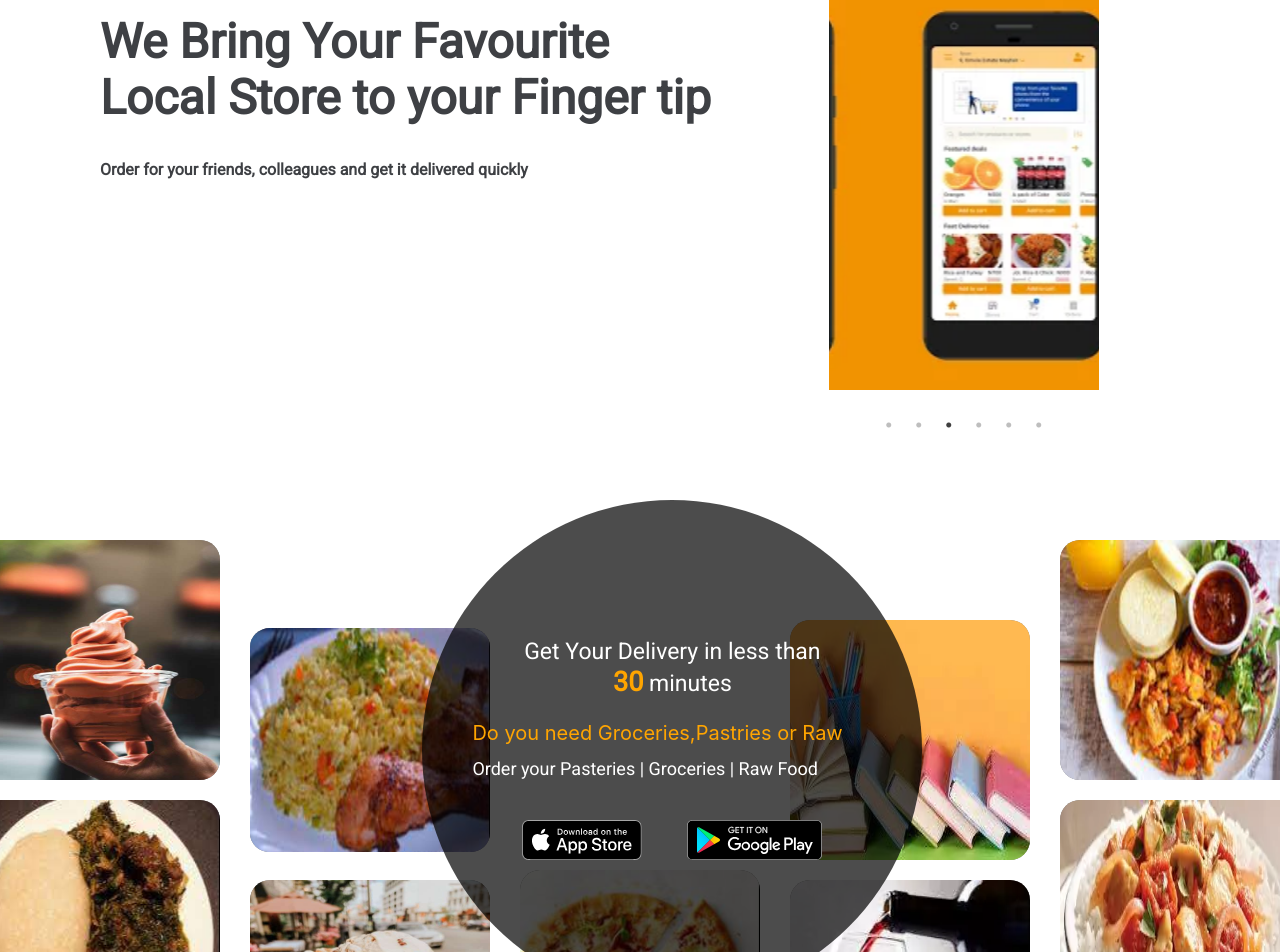
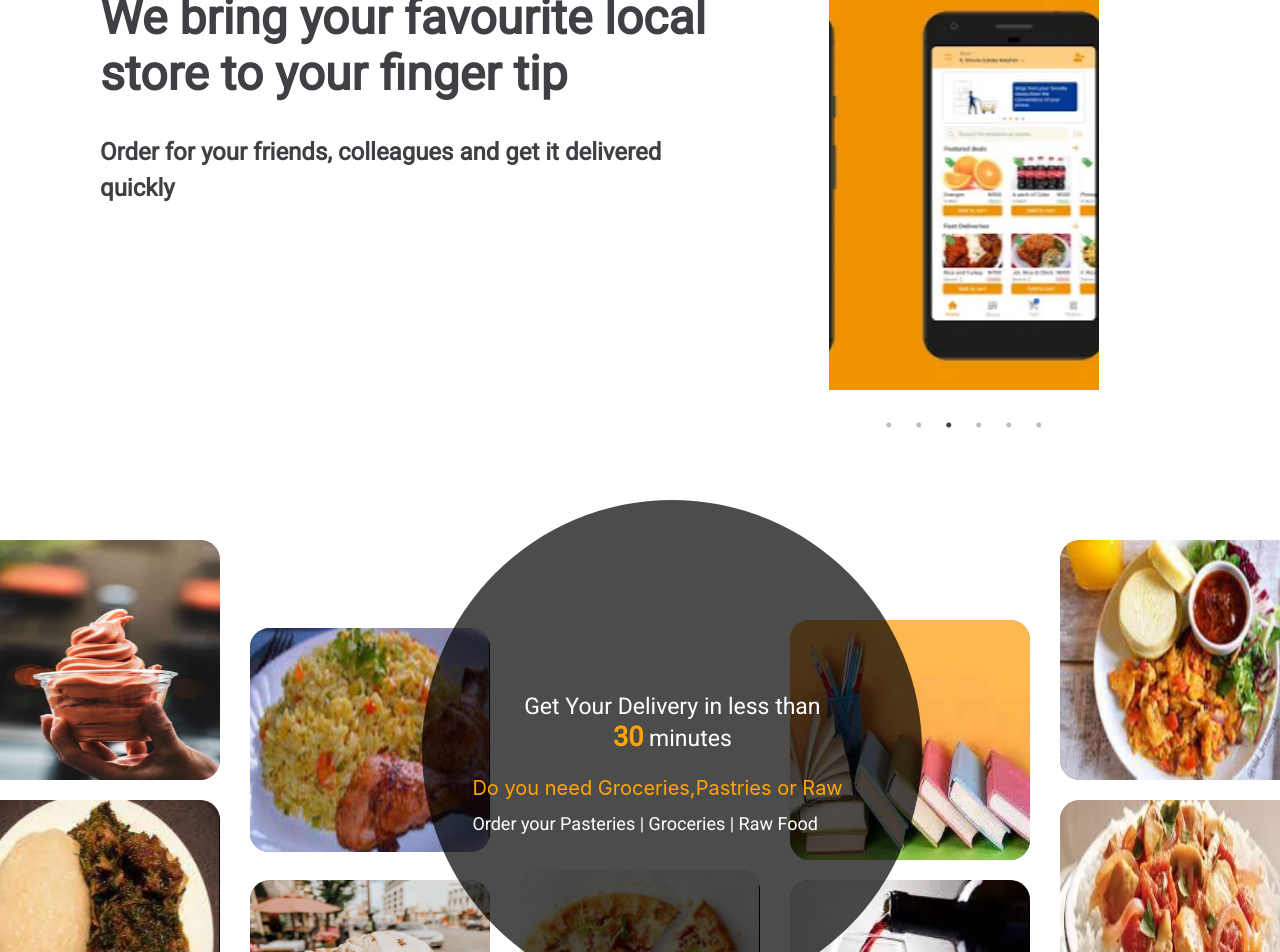
Before and after one commit to BisiDavi/cloudmall-landingpage, a Next.js app: page / in a window 1280 px wide. Shown: the part 300-1252 px from the top of the page. Built offline with nearby package versions, Linux system fonts and the light colour scheme.

Commit message:
home page

```diff
--- a/components/Banner/MainBanner.tsx
+++ b/components/Banner/MainBanner.tsx
@@ -12,11 +12,6 @@ const MainBanner = () => {
                 </h1>
                 <TypewriterEffect />
                 <h4>Order your Pasteries | Groceries | Raw Food</h4>
-
-                <div className="download-cloudmall">
-                    <AppstoreButton />
-                    <PlaystoreButton />
-                </div>
             </Col>
             <style jsx>
                 {`
--- a/components/Banner/OrderBanner.tsx
+++ b/components/Banner/OrderBanner.tsx
@@ -10,7 +10,7 @@ const OrderBanner = () => {
             <Row>
                 <Col className={styles.column1} lg={7} sm={12}>
                     <h1>
-                        We Bring Your Favourite Local Store to your Finger tip
+                        We bring your favourite local store to your finger tip
                     </h1>
                     <p>
                         Order for your friends, colleagues and get it delivered
--- a/styles/Orderbanner.module.css
+++ b/styles/Orderbanner.module.css
@@ -31,6 +31,7 @@
 
 .column1 p {
     margin: 24px 0px;
+    font-size: 24px;
 }
 .column1 {
     display: flex;
```
